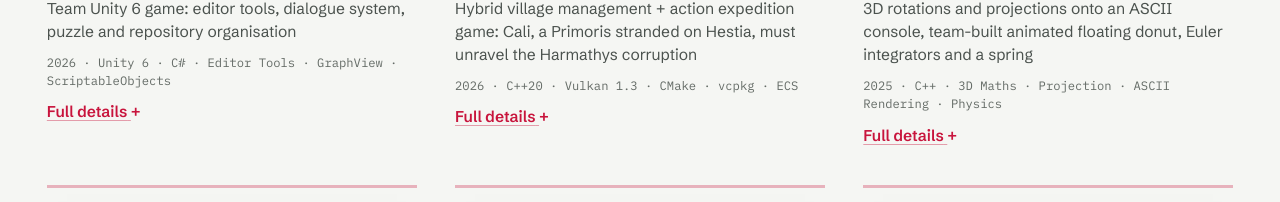
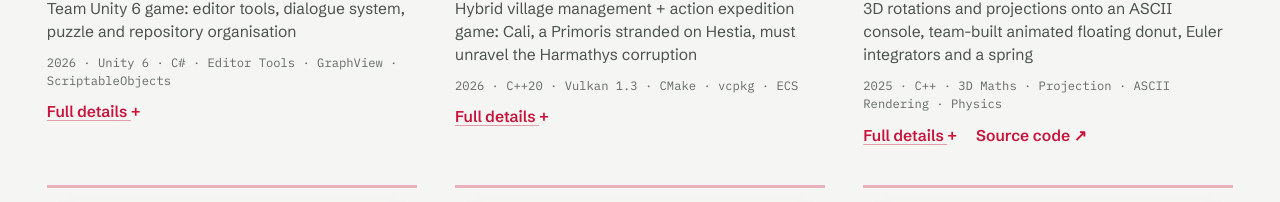
Before and after one commit to Kikii95/portfolio-gamedev, a Next.js app: page /en/ecole in a window 1280 px wide. Shown: the part 840-1042 px from the top of the page. Built offline with nearby package versions, Linux system fonts and the light colour scheme.

Commit message:
feat(ecole): lien vers le code source des projets à dépôt public

```diff
--- a/components/releve/carte-ecole.tsx
+++ b/components/releve/carte-ecole.tsx
@@ -37,6 +37,11 @@
       </p>
       <div className="projet-liens">
         <DetailsProjet slug={meta.slug} collection="projects" pageHref={href} />
+        {meta.github && (
+          <a href={meta.github} target="_blank" rel="noopener noreferrer">
+            {t('ecole.code')}
+          </a>
+        )}
       </div>
     </article>
   );
--- a/content/projects/en/maths-physique-gtech3.mdx
+++ b/content/projects/en/maths-physique-gtech3.mdx
@@ -3,6 +3,7 @@
 description: "3D rotations and projections onto an ASCII console, team-built animated floating donut, Euler integrators and a spring"
 date: "2025-11-06"
 category: "école"
+github: "https://github.com/Kikii95/DonutFlottant"
 cartouche: "ASCII"
 tags: ["C++", "3D Maths", "Projection", "ASCII Rendering", "Physics", "CMake"]
 featured: false
--- a/content/projects/fr/maths-physique-gtech3.mdx
+++ b/content/projects/fr/maths-physique-gtech3.mdx
@@ -3,6 +3,7 @@
 description: "Rotations et projections 3D vers une console ASCII, donut flottant animé en groupe, intégrateurs d'Euler et ressort"
 date: "2025-11-06"
 category: "école"
+github: "https://github.com/Kikii95/DonutFlottant"
 cartouche: "ASCII"
 tags: ["C++", "Maths 3D", "Projection", "Rendu ASCII", "Physique", "CMake"]
 featured: false
--- a/messages/en.json
+++ b/messages/en.json
@@ -363,7 +363,8 @@
       "familles": {
         "ecole": "Game development Bachelor",
         "perso": "Game projects on my own"
-      }
+      },
+      "code": "Source code ↗"
     }
   }
 }
--- a/messages/fr.json
+++ b/messages/fr.json
@@ -363,7 +363,8 @@
       "familles": {
         "ecole": "Bachelor jeu vidéo",
         "perso": "Jeu vidéo, en perso"
-      }
+      },
+      "code": "Code source ↗"
     }
   }
 }
```
